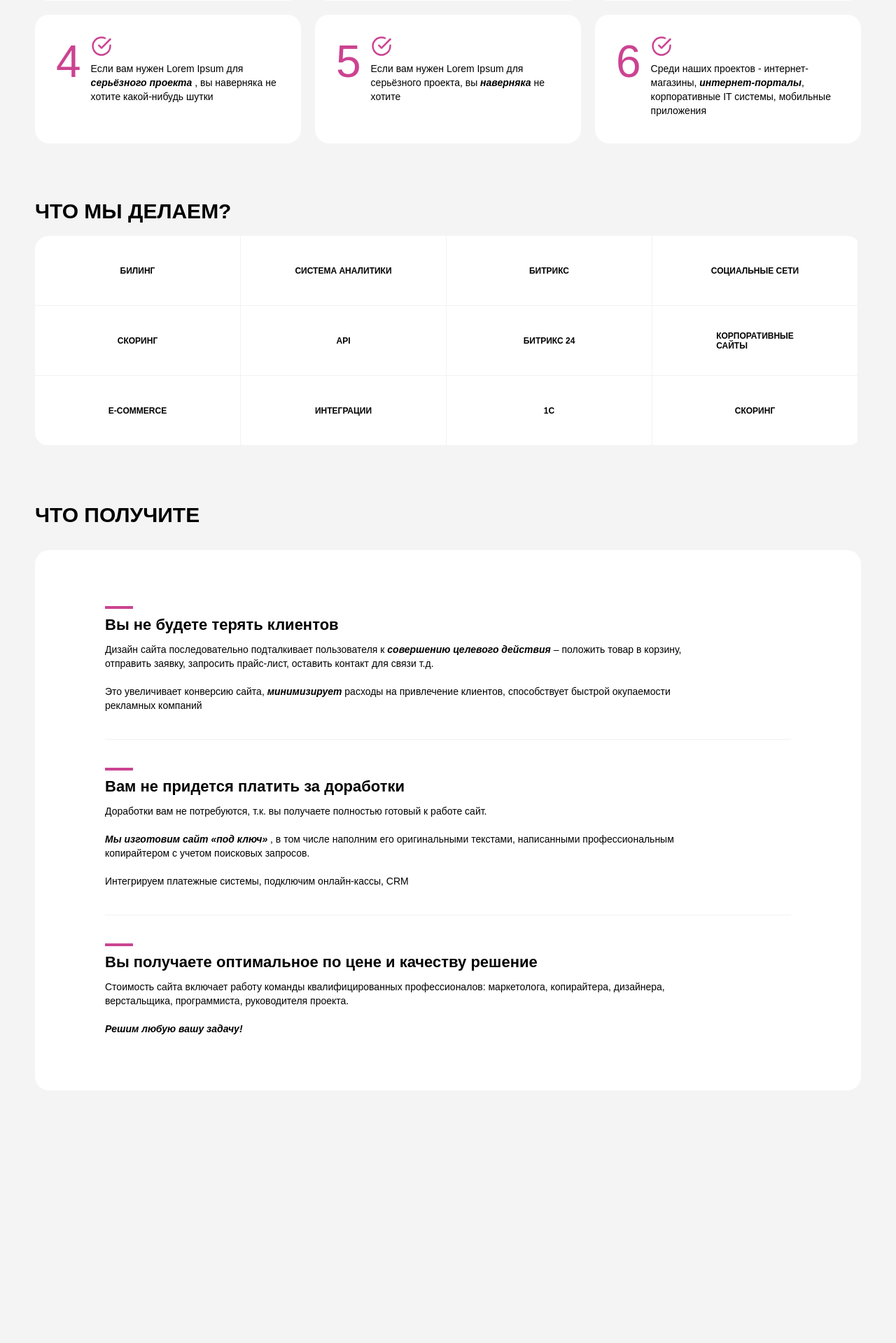
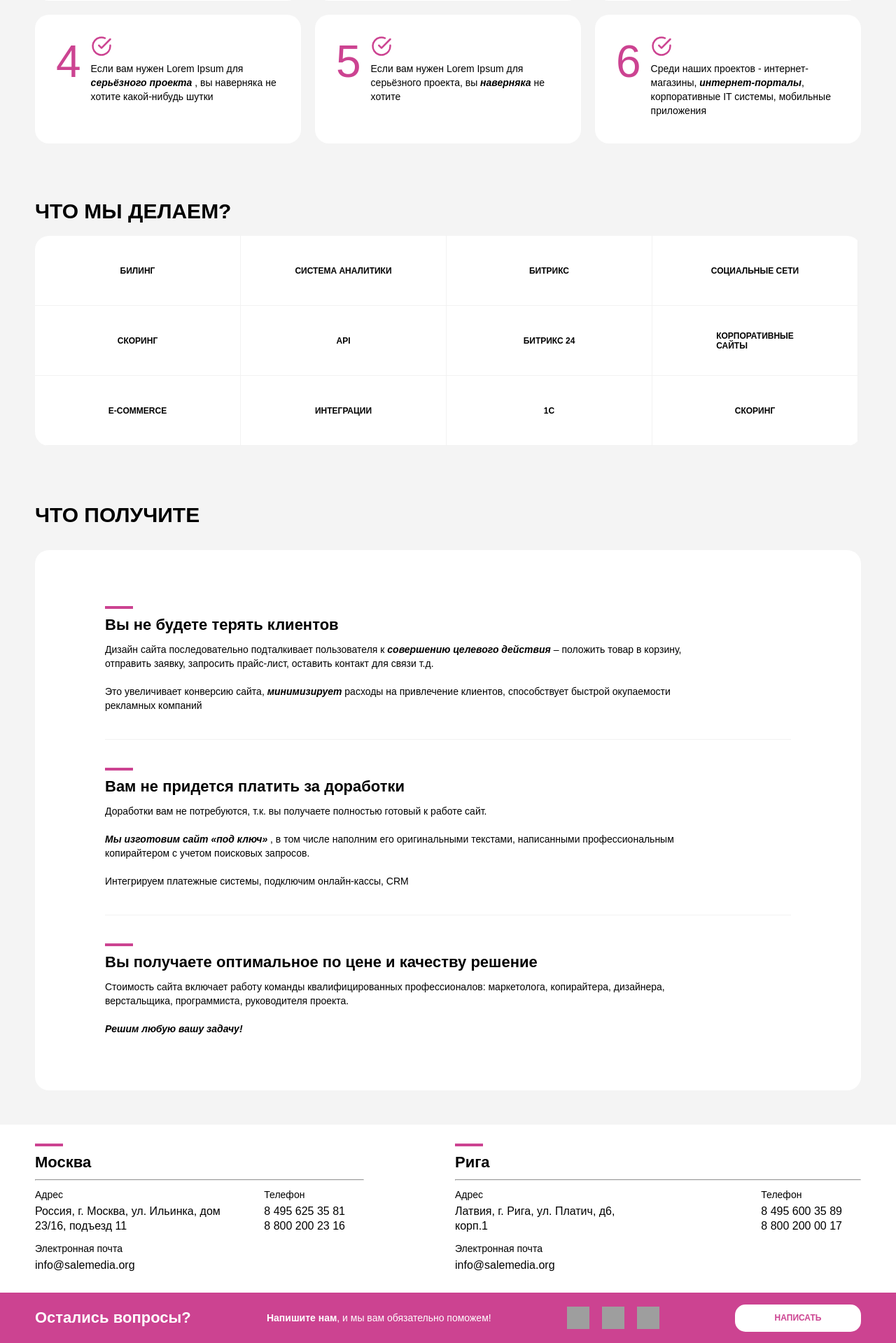
Before and after one commit to avzakhman/Sale_Media_Project, a PHP site: page / in a window 1280 px wide; the page is wider, and only the part inside the window is pictured. Shown: the part 4581-6500 px from the top of that part at 70% size. Run offline with PHP 8.4, Linux system fonts and the light colour scheme; style sheets or scripts are compiled from the project's sources; grey boxes are pictures that could not be loaded.

Commit message:
footer+cities

```diff
--- a/src/index.html
+++ b/src/index.html
@@ -363,6 +363,92 @@
                 </article>
             </div>
         </section>
+        <section class="cities">
+            <div class="container">
+                <div class="cities__wrapper">
+                    <article class="city-block">
+                        <h2>Москва</h2>
+                        <hr>
+                        <address>
+                            <div>
+                                <h3>Адрес</h3>
+                                <a href="#">Россия, г. Москва, ул. Ильинка, дом <br>23/16, подъезд 11</a>
+                            </div>
+                            <div>
+                                <h3>Телефон</h3>
+                                <a href="tel:'84956253581'">8 495 625 35 81</a><br>
+                                <a href="tel:'88002002316'">8 800 200 23 16</a>
+                            </div>
+                            <div>
+                                <h3>Электронная почта</h3>
+                                <a href="mailto:info@salemedia.org">info@salemedia.org</a>
+                            </div>
+                        </address>
+                    </article>
+                    <article class="city-block">
+                        <h2>Рига</h2>
+                        <hr>
+                        <address>
+                            <div>
+                                <h3>Адрес</h3>
+                                <a href="#">Латвия, г. Рига, ул. Платич, д6,<br> корп.1</a>
+                            </div>
+                            <div>
+                                <h3>Телефон</h3>
+                                <a href="tel:'84956003589'">8 495 600 35 89</a><br>
+                                <a href="tel:'88002000017'">8 800 200 00 17</a>
+                            </div>
+                            <div>
+                                <h3>Электронная почта</h3>
+                                <a href="mailto:info@salemedia.org">info@salemedia.org</a>
+                            </div>
+                        </address>
+                    </article>
+                </div>
+            </div>
+        </section>
+        <section class="questions">
+            <div class="container">
+                <div class="questions__wrapper">
+                    <h2>Остались вопросы?</h2>
+                    <p><span>Напишите нам</span>, и мы вам обязательно поможем!</p>
+                    <div class="questions__socials">
+                        <img src="icons/socials/telegram.svg" alt="tg">
+                        <img src="icons/socials/viber.svg" alt="viber">
+                        <img src="icons/socials/whatsapp.svg" alt="whatsapp">
+                    </div>
+                    <button>написать</button>
+                </div>
+            </div>
+        </section>
     </main>
+    <footer class="footer">
+        <div class="container">
+            <div class="footer__wrapper">
+                <section class="footer__about">
+                    <img src="icons/logo.svg" alt="#">
+                    <p>© 2021 Sale Media LLC.<br>Все права защищены.</p>
+                </section>
+                <section class="footer__article">
+                    <h2>Интересно почитать:</h2>
+                    <nav class="footer__articles">
+                        <a href="#">Как повысить конверсию</a>
+                        <a href="#">9 инструментовки в для повышения продаж</a>
+                        <a href="#">20 способовов привлечь клиента</a>
+                        <a href="#">Как повысить конверсию</a>
+                        <a href="#">9 инструментовки в для повышения продаж</a>
+                    </nav>
+                </section>
+                <section class="footer__refs">
+                    <h2>Мы в социальных сетях:</h2>
+                    <div class="footer__socials">
+                        <a href="#"><img src="icons/socials/facebook.svg" alt="facebook"></a>
+                        <a href="#"><img src="icons/socials/vk.svg" alt="vk"></a>
+                        <a href="#"><img src="icons/socials/Instagram.svg" alt="insta"></a>
+                    </div>
+                </section>
+            </div>
+        </div>
+    </footer>
 </body>
 </html>
--- /dev/null
+++ b/src/sass/blocks/_cities.scss
@@ -0,0 +1,58 @@
+.cities {
+    width: 100%;
+    background-color: #fff;
+    height: 240px;
+    &__wrapper {
+        width: 100%;
+        display: grid;
+        grid-template-columns: 1fr 1fr;
+        grid-column-gap: 20px;
+    }
+}
+
+.city-block {
+    &:last-child {
+        width: 580px;
+        padding-right: 0;
+
+    }
+    padding-right: 110px;
+    h2 {
+        font-size: 22px;
+        font-weight: 700;
+        margin-top: 27px;
+        margin-bottom: 11px;
+        &:before {
+            content: '';
+            display: block;
+            width: 40px;
+            height: 4px;
+            background-color: $accent;
+            margin-bottom: 10px;
+        }
+    }
+    address {
+        padding-top: 10px;
+        padding-right: 27px;
+        display: grid;
+        justify-content: space-between;
+        grid-template-columns: auto auto;
+        font-style: normal;
+        div {
+            margin-bottom: 12px;
+        }
+        h3 {
+            font-size: 14px;
+            line-height: 20px;
+            margin-bottom: 3px;
+            font-weight: 400;
+        }
+        a {
+
+            font-size: 16px;
+            line-height: 21px;
+            color: black;
+            text-decoration: none;
+        }
+    }
+}
--- a/src/sass/blocks/_contents.scss
+++ b/src/sass/blocks/_contents.scss
@@ -10,7 +10,7 @@
     &__no-bg {
         width: 100%;
         position: relative;
-        height: 4046px;
+        height: 3585px;
         background-color: #F4F4F4;
     }
 }
--- /dev/null
+++ b/src/sass/blocks/_questions.scss
@@ -0,0 +1,45 @@
+.questions {
+    background-color: $accent;
+    width: 100%;
+    &__wrapper {
+        height: 72px;
+        display: flex;
+        justify-content: space-between;
+        align-items: center;
+        h2 {
+            font-size: 22px;
+            font-weight: 700;
+            color: white;
+        }
+        p {
+            color: white;
+            font-size: 14px;
+            line-height: 20px;
+            font-weight: 400;
+            span {
+                font-weight: 700;
+            }
+        }
+        button {
+            width: 180px;
+            height: 39px;
+            background-color: #fff;
+            border: none;
+            border-radius: 15px;
+            color: $accent;
+            text-transform: uppercase;
+            font-size: 12px;
+            font-weight: 700;
+        }
+    }
+    &__socials {
+        display: flex;
+        justify-content: space-between;
+        width: 132px;
+        height: 32px;
+        img {
+            height: 32px;
+            width: 32px;
+        }
+    }
+}
--- a/src/sass/style.scss
+++ b/src/sass/style.scss
@@ -28,3 +28,6 @@
 @import 'blocks/order';
 @import 'blocks/job';
 @import 'blocks/get';
+@import 'blocks/cities';
+@import 'blocks/questions';
+@import 'blocks/footer';
```
Also changed, not shown: dist/index.html (+1 -1 lines), src/sass/blocks/_footer.scss (added, +58 -0 lines), dist/css/style.min.css.
